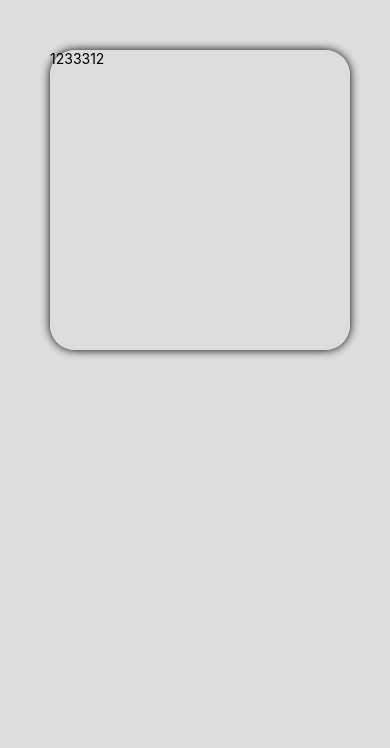
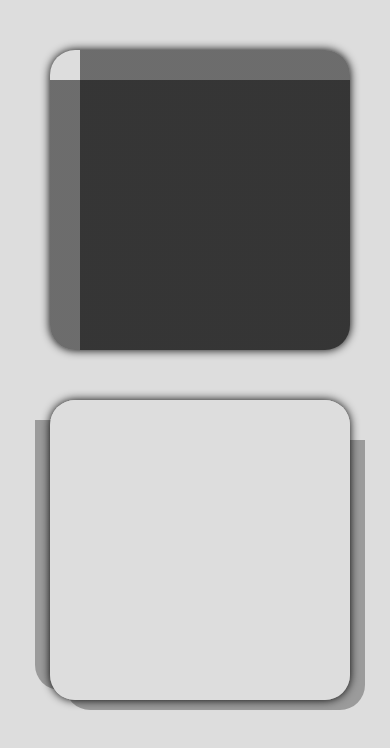
Before and after one commit to Leronim/react-native-neumorph, a React Native app: screen / in a window 390 px wide. Shown: the top 748 px of the page. Built offline with nearby package versions, Linux system fonts and the light colour scheme.

Commit message:
fix android

```diff
--- a/App.tsx
+++ b/App.tsx
@@ -87,6 +87,20 @@ const App: React.FC = () => {
                 </Neomorph>
             <Button onPress={() => startAnimation()} title="toggle"/> */}
             <NeomorphTwo
+                inner
+                style={{
+                    shadowRadius: 10,
+                    borderRadius: 25,
+                    backgroundColor: '#DDDDDD',
+                    width: 300,
+                    height: 300,
+                    marginTop: 50,
+                    marginLeft: 50
+                }}
+            >
+                <Text></Text>
+            </NeomorphTwo>
+            <NeomorphTwo
                 // inner
                 style={{
                     shadowRadius: 10,
@@ -98,7 +112,7 @@ const App: React.FC = () => {
                     marginLeft: 50
                 }}
             >
-                <Text>1233312</Text>
+                <Text></Text>
             </NeomorphTwo>
             {/* <Neomorph
                 // inner // <- enable shadow inside of neomorph
--- a/src/OuterShadowSvg.tsx
+++ b/src/OuterShadowSvg.tsx
@@ -5,7 +5,7 @@ export const OuterShadowSvg: React.FC<any> = ({
     style,
     position
 }:any) => {
-    const { borderRadius, width, height, shadowColor, backgroundColor } = style;
+    const { borderRadius, width, height, shadowColor } = style;
 
     const top = position === 'top' ? -10 : 10;
     const left = position === 'top' ? -15 : 15;
@@ -15,19 +15,19 @@ export const OuterShadowSvg: React.FC<any> = ({
 				<Stop
 					offset="0"
 					stopColor={shadowColor}
-					stopOpacity="0.2"
+					stopOpacity="0.3"
 					key={`Box${position}Linear0`}
 				/>,
 				<Stop
-					offset="1"
+					offset="0.5"
 					stopColor={shadowColor}
-					stopOpacity="0.4"
+					stopOpacity="0.3"
 					key={`Box${position}Linear1`}
 				/>,
 				<Stop
 					offset="1"
 					stopColor={shadowColor}
-					stopOpacity="0"
+					stopOpacity="0.1"
 					key={`Box${position}Linear2`}
 				/>
 		]
@@ -52,7 +52,7 @@ export const OuterShadowSvg: React.FC<any> = ({
 			)
 		}
 	}
-
+	console.log(shadowColor)
     return(
         <Svg width={width} height={height} style={{ position: 'absolute', left: left, top: top }}>
             {renderLinearGradient()}
```
